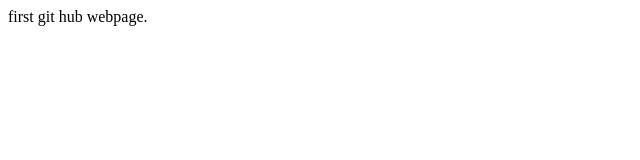
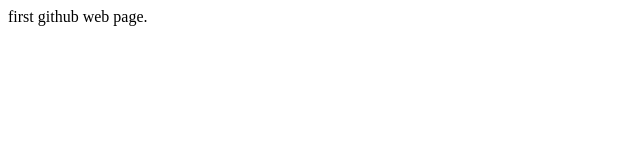
Before and after one commit to iti-ka/first, a plain HTML site: page index.html in a window 1280 px wide. Shown: the full height of the page, 0-640 px from the left. Drawn offline with Linux system fonts and the light colour scheme.

Commit message:
Update index.html

```diff
--- a/index.html
+++ b/index.html
@@ -1,5 +1,5 @@
 <html>
   <body>
-  first git hub webpage.
+  first github web page.
   </body>
 <html>
```
